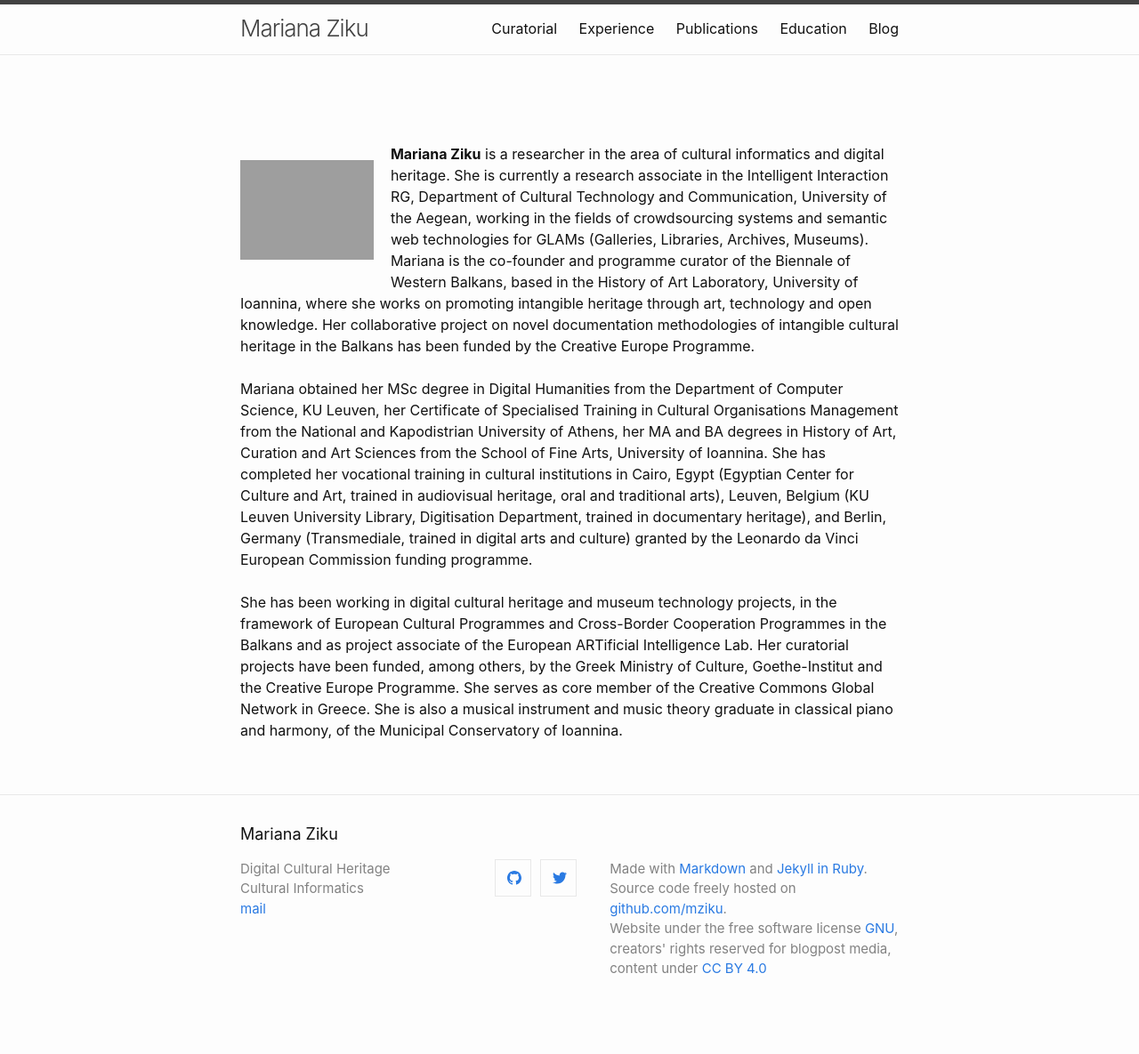
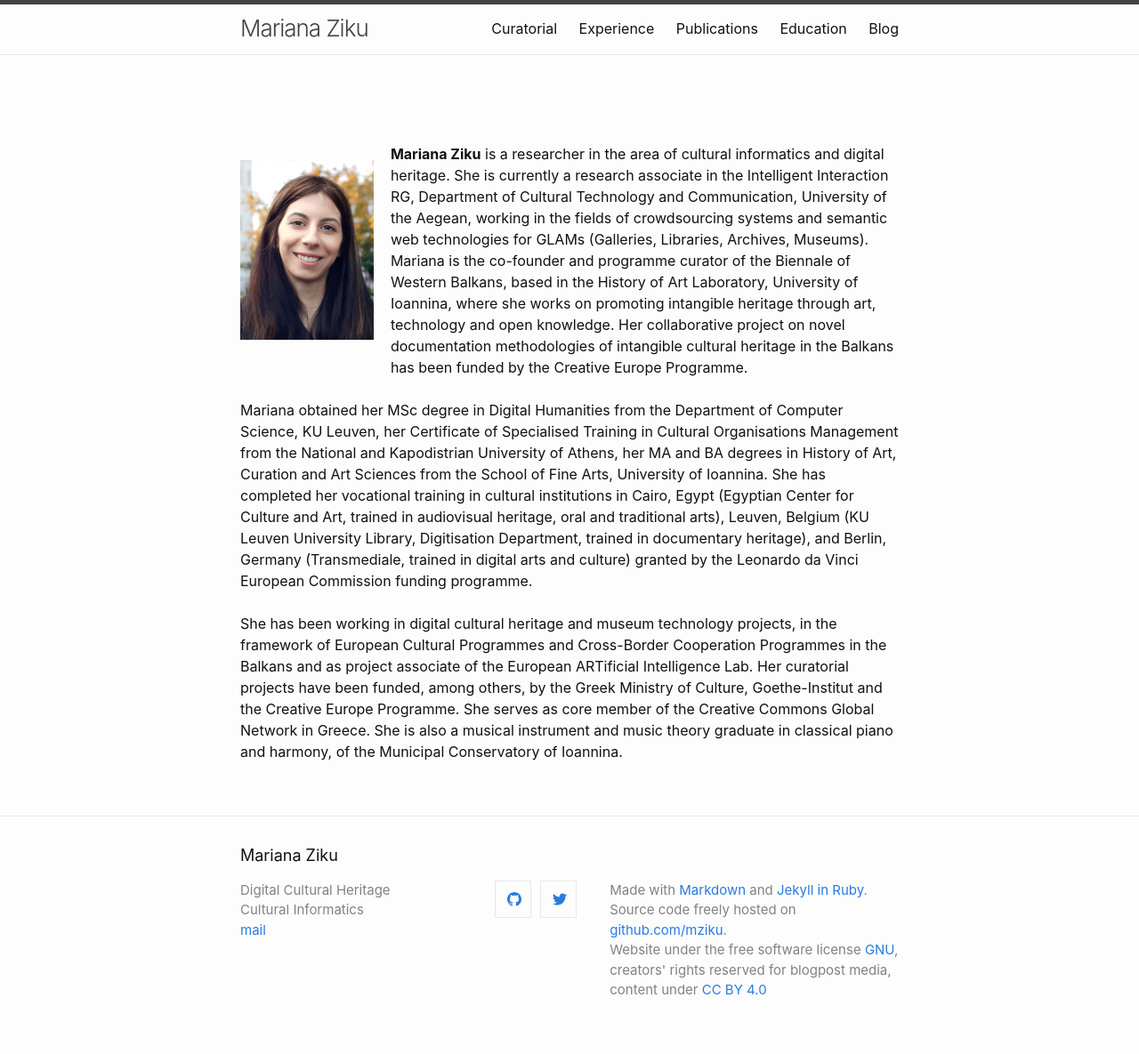
Before and after one commit to mziku/mziku.github.io, a Jekyll site: the page built from index.md, in a window 1280 px wide. Shown: the whole page at 89% size. Built offline with Jekyll 4.4.1, drawn with Linux system fonts in a browser that asks for light colours; before the commit the page ends 1161 px from its top, so only the background shows below that.

Commit message:
Update index.md

```diff
--- a/index.md
+++ b/index.md
@@ -3,7 +3,7 @@ layout: page
 ---
 
 <br>
-<p style="float: left;"><img src="https://mziku.github.io/images/mziku-profile-200x300px.jpg" style="float:left; margin-top:5mm; margin-right:5mm; margin-bottom:5mm; margin-left:5;" alt="mariana-ziku-profile-picture" width="150" height="auto"></p>
+<p style="float: left;"><img src="https://mziku.github.io/images/mziku-portrait300x404px.jpg" style="float:left; margin-top:5mm; margin-right:5mm; margin-bottom:5mm; margin-left:5;" alt="mariana-ziku-profile-picture" width="150" height="auto"></p>
 **Mariana Ziku** is a researcher in the area of cultural informatics and digital heritage. She is currently a research associate in the Intelligent Interaction RG, Department of Cultural Technology and Communication, University of the Aegean, working in the fields of crowdsourcing systems and semantic web technologies for GLAMs (Galleries, Libraries, Archives, Museums). Mariana is the co-founder and programme curator of the Biennale of Western Balkans, based in the History of Art Laboratory, University of Ioannina, where she works on promoting intangible heritage through art, technology and open knowledge. Her collaborative project on novel documentation methodologies of intangible cultural heritage in the Balkans has been funded by the Creative Europe Programme.
 <br>
 <br>
```
